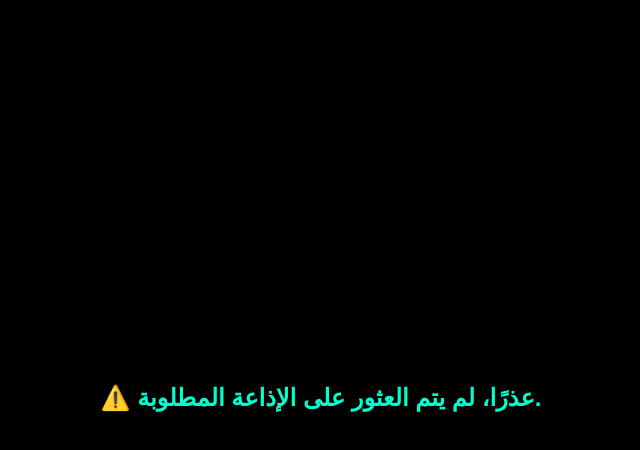
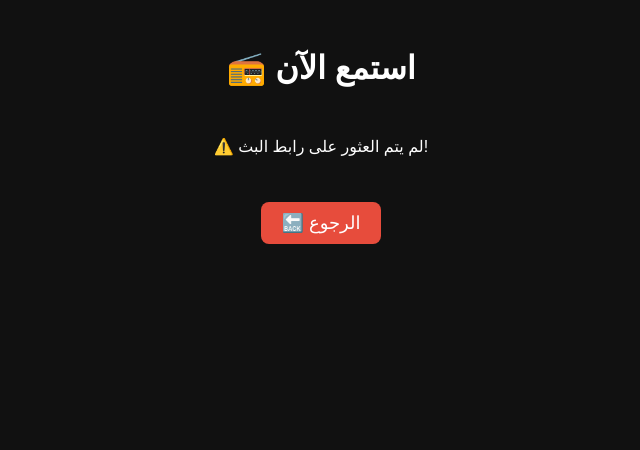
Before and after one commit to paco1963594/Live-radio-Maroc, a plain HTML site: page Player.html in a window 1280 px wide. Shown: the whole page, without its empty margins (319-959 px from the left). Drawn offline with Linux system fonts and the light colour scheme.

Commit message:
Update Player.html
فايل جديد

```diff
--- a/Player.html
+++ b/Player.html
@@ -1,63 +1,86 @@
 <!DOCTYPE html>
 <html lang="ar">
 <head>
-  <meta charset="UTF-8">
-  <title>📻 إذاعة مباشرة</title>
-  <meta name="viewport" content="width=device-width, initial-scale=1.0">
+  <meta charset="UTF-8" />
+  <meta name="viewport" content="width=device-width, initial-scale=1.0"/>
+  <title>🎧 البث المباشر</title>
   <style>
     body {
-      margin: 0;
-      background-color: black;
-      color: white;
-      font-family: Arial, sans-serif;
-      display: flex;
-      flex-direction: column;
-      align-items: center;
-      justify-content: center;
-      height: 100vh;
+      background-color: #111;
+      color: #fff;
+      font-family: 'Arial', sans-serif;
+      text-align: center;
+      padding: 20px;
     }
-    h1 {
-      font-size: 24px;
-      margin-bottom: 20px;
-      color: #00ffcc;
+
+    .radio-player {
+      margin-top: 50px;
     }
+
     iframe {
       width: 90%;
-      height: 80px;
+      max-width: 500px;
+      height: 150px;
       border: none;
-      background-color: #111;
-      box-shadow: 0 0 10px #00ffcc;
-      border-radius: 10px;
+      border-radius: 15px;
+      box-shadow: 0 0 15px rgba(255, 0, 0, 0.6);
+    }
+
+    .back-button {
+      margin-top: 30px;
+      background-color: #e74c3c;
+      color: #fff;
+      padding: 10px 20px;
+      border: none;
+      border-radius: 8px;
+      cursor: pointer;
+      font-size: 18px;
+      transition: background-color 0.3s;
+    }
+
+    .back-button:hover {
+      background-color: #c0392b;
     }
   </style>
 </head>
 <body>
-  <h1>📻 استمع الآن للبث المباشر</h1>
-  <iframe id="radioPlayer" allow="autoplay" src=""></iframe>
+
+  <h1>📻 استمع الآن</h1>
+
+  <div class="radio-player">
+    <iframe id="radioFrame" allow="autoplay"></iframe>
+  </div>
+
+  <button class="back-button" onclick="goBack()">🔙 الرجوع</button>
 
   <script>
-    // استخراج اسم الإذاعة من رابط التحويل
+    // استخراج اسم الإذاعة من الرابط
     const params = new URLSearchParams(window.location.search);
-    const station = params.get('station');
+    const station = params.get("station");
 
-    // روابط الإذاعات
+    // روابط الإذاعات حسب الاسم
     const streams = {
       "radiomars": "https://radiomars.ice.infomaniak.ch/radiomars-128.mp3",
-      "medinafm": "https://stream.medinafm.ma/medinafm",
-      "mfm": "https://broadcast.mfmbroadcast.com/mfmlive",
+      "medinafm": "https://medinafm.ice.infomaniak.ch/medinafm-64.mp3",
       "hitradio": "https://hitradio-maroc.ice.infomaniak.ch/hitradio-maroc-128.mp3",
-      "chadafm": "https://chadfm.ice.infomaniak.ch/chadfm-128.mp3",
-      "assadissa": "https://cdnamd-hls-globecast.akamaized.net/live/ramdisk/assadissa/hls_snrt/index.m3u8",
-      "medi1": "https://radio.medi1.com/Medi1Radio",
-      "lux": "https://icecast3.3rdegg.com:8000/lux",
-      "bbc": "https://stream.live.vc.bbcmedia.co.uk/bbc_arabic_radio"
+      "medi1": "https://medi1.ice.infomaniak.ch/medi1.mp3",
+      "mfm": "https://mfm.ice.infomaniak.ch/mfm.mp3",
+      "aswat": "https://aswat.ice.infomaniak.ch/aswat-128.mp3",
+      "lux": "https://stream.lux-radio.ma/stream.mp3",
+      "2m": "https://2mradio.2m.ma:8000/stream"
     };
 
-    // تحميل الرابط المناسب داخل المشغل
-    if (station && streams[station]) {
-      document.getElementById("radioPlayer").src = streams[station];
+    // تحديد الرابط بناءً على الاختيار
+    const streamUrl = streams[station];
+
+    if (streamUrl) {
+      document.getElementById("radioFrame").src = streamUrl;
     } else {
-      document.body.innerHTML = "<h1>⚠️ عذرًا، لم يتم العثور على الإذاعة المطلوبة.</h1>";
+      document.getElementById("radioFrame").outerHTML = "<p>⚠️ لم يتم العثور على رابط البث!</p>";
+    }
+
+    function goBack() {
+      window.location.href = "index.html"; // غير اسم الملف حسب الصفحة الرئيسية
     }
   </script>
 </body>
```
